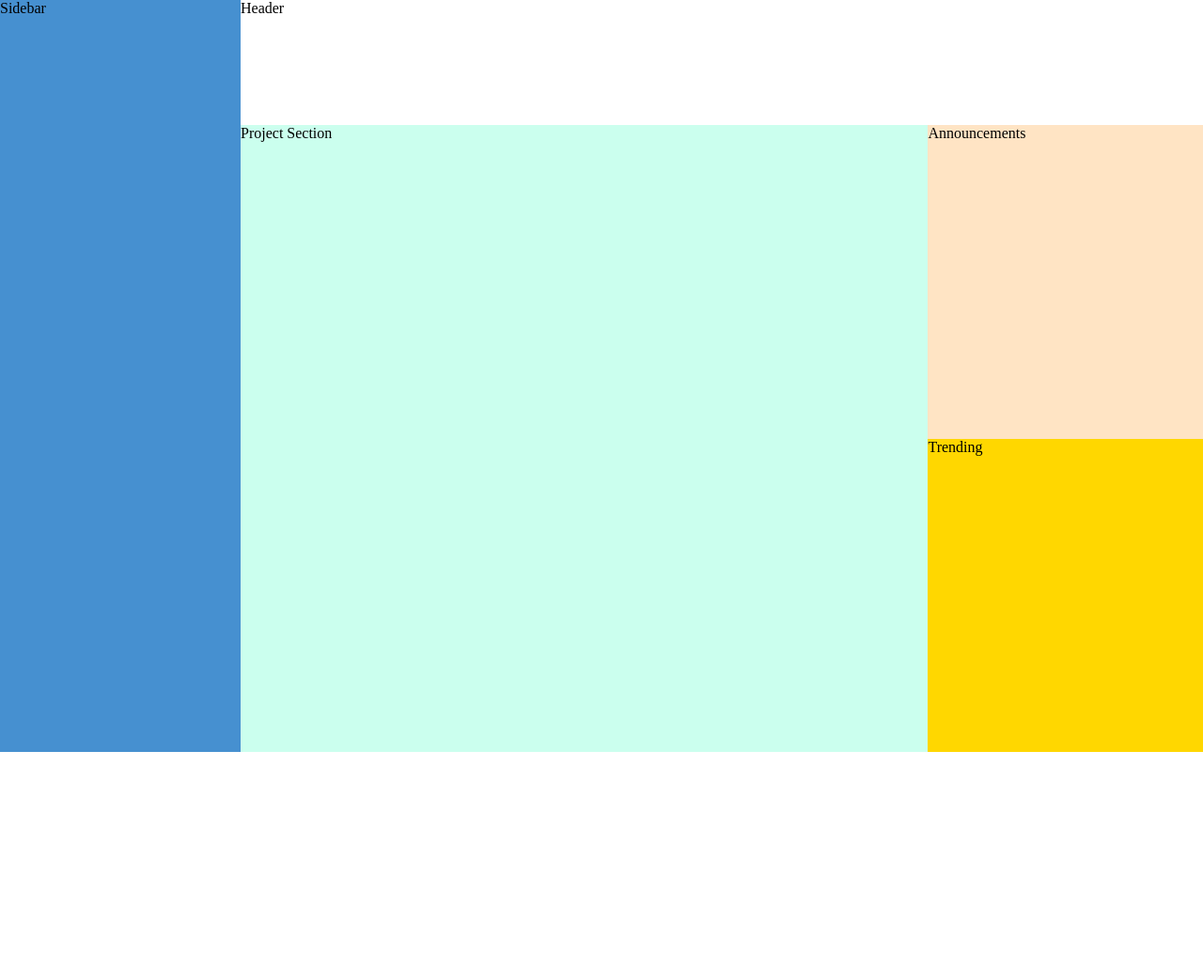
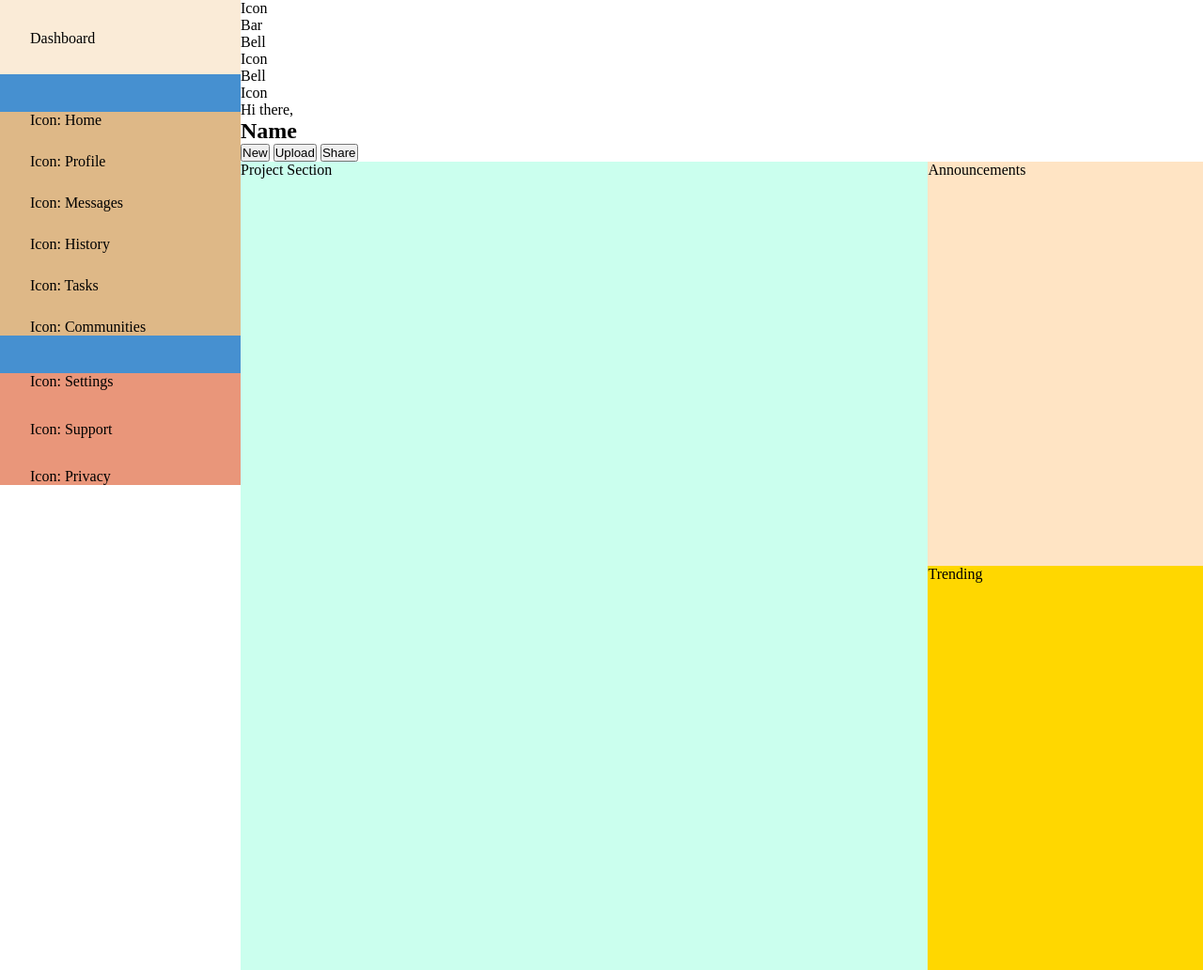
Before and after one commit to songzhang015/project-7-admin-dashboard, a plain HTML site: page index.html in a window 1280 px wide. Shown: the whole page at 94% size. Before the commit the page ends 800 px from the top, so only its background shows below. Drawn offline with Linux system fonts and the light colour scheme.

Commit message:
Add more layout work

```diff
--- a/index.html
+++ b/index.html
@@ -8,12 +8,51 @@
 <body>
     <div class="layout-container">
         <div class="sidebar">
-            Sidebar
+            <div class="title">
+                Dashboard
+            </div>
+            <div class="sidebar-container">
+                <div class="sidebar-items">
+                    <div class="home">Icon: Home</div>
+                    <div class="home">Icon: Profile</div>
+                    <div class="home">Icon: Messages</div>
+                    <div class="home">Icon: History</div>
+                    <div class="home">Icon: Tasks</div>
+                    <div class="home">Icon: Communities</div>
+                </div>
+            </div>
+            <div class="other">
+                <div class="other-items">
+                    <div class="settings">Icon: Settings</div>
+                    <div class="support">Icon: Support</div>
+                    <div class="privacy">Icon: Privacy</div>
+                </div>
+            </div>
         </div>
 
         <div class="main-content">
             <div class="header">
-                Header
+                <div class="navigation">
+                    <div class="navigation-icon">Icon</div>
+                    <div class="navigation-bar">Bar</div>
+                </div>
+                <div class="profile">
+                    <div class="profile-bell">Bell</div>
+                    <div class="profile-icon">Icon</div>
+                    <div class="profile-name">Bell</div>
+                </div>
+                <div class="welcome">
+                    <div class="welcome-icon">Icon</div>
+                    <div class="welcome-message">
+                        <p>Hi there,</p>
+                        <h2>Name</h2>
+                    </div>
+                </div>
+                <div class="actions">
+                    <button class="actions-new">New</button>
+                    <button class="actions-upload">Upload</button>
+                    <button class="actions-shared">Share</button>
+                </div>
             </div>
 
             <div class="sections">
--- a/style.css
+++ b/style.css
@@ -4,8 +4,16 @@
 Grid Layout is as follows (class names):
 layout-container : holds everything, with 2 parts
     sidebar : holds everything in sidebar
+        title
+        sidebar-container
+            sidebar-items
+        other
     main-content : holds everything else, including header and projects + side content
         header : header for dashboard
+            navigation
+            profile
+            welcome
+            actions
         sections : includes projects (left) and announcements/trending (right)
             projects-section
             side-section
@@ -28,6 +36,42 @@ layout-container : holds everything, with 2 parts
 .sidebar {
     background-color: rgb(70, 144, 208);
     height: 100%;
+    display: grid;
+    grid-template-rows: 2fr 6fr 3fr;
+    height: 50%;
+    gap: 40px;
+}
+
+.title {
+    background-color: antiquewhite;
+    padding-left: 2rem;
+    padding-top: 2rem;
+}
+
+.sidebar-container {
+    background-color: burlywood;
+}
+
+.sidebar-items {
+    display: flex;
+    flex-direction: column;
+    justify-content: space-between;
+    height: 100%;
+
+    padding-left: 2rem;
+}
+
+.other {
+    background-color: darksalmon;
+}
+
+.other-items {
+    display: flex;
+    flex-direction: column;
+    justify-content: space-between;
+    height: 100%;
+
+    padding-left: 2rem;
 }
 
 .main-content {
```
